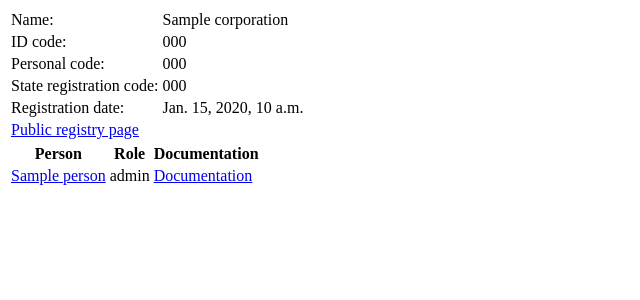
After one commit to tigeorgia/CorpSearch, a Django app: template apps/corporations/templates/corporations/detail.html in a window 1280 px wide. The commit adds this page. Shown: the top 300 px of the page, without its empty margins (0-640 px from the left). Run offline with Django 3.2, Linux system fonts and the light colour scheme; the template is opened without the code that fills it: most values are stand-ins (such as "Sample title", 1, 10 or a date in 2020).

Commit message:
Added corporation profile pages.

```diff
--- a/apps/corporations/models.py
+++ b/apps/corporations/models.py
@@ -1,4 +1,5 @@
 from django.db import models
+from django.core.urlresolvers import reverse
 
 # Create your models here.
 class Corporation(models.Model):
@@ -17,6 +18,9 @@ class Corporation(models.Model):
 
     registration_date = models.DateField()
 
+    def get_absolute_url(self):
+        return reverse('corporation-detail', args=[self.pk])
+
     def _get_registry_url(self):
         return u"https://enreg.reestri.gov.ge/main.php?c=app&m=show_legal_person&legal_code_id={}".format(self.registry_db_code)
     registry_url = property(_get_registry_url)
--- a/apps/corporations/templates/corporations/corporation_list.html
+++ b/apps/corporations/templates/corporations/corporation_list.html
@@ -12,7 +12,7 @@
 <tbody>
 {% for c in corporations %}
 <tr><td>{{ c.id_code }}</td>
-    <td>{{ c.name }}</td>
+    <td><a href="{{ c.get_absolute_url }}" title="View corporation details">{{ c.name }}</a></td>
     <td><a href="{{c.registry_url}}" title="View on public registry" target="_blank">{% trans 'View on registry' %}</a></td>
 </tr>
 {% endfor %}
--- /dev/null
+++ b/apps/corporations/templates/corporations/detail.html
@@ -0,0 +1,44 @@
+{% load i18n %}
+{% block corpcontent %}
+<div id="corporation-profile">
+    <table id="corporation-attributes">
+        <tbody>
+            <tr><td>{% trans 'Name' %}:</td>
+                <td>{{ corporation.name }}</td>
+            </tr>
+            <tr><td>{% trans 'ID code' %}:</td>
+                <td>{{ corporation.id_code }}</td>
+            </tr>
+            <tr><td>{% trans 'Personal code' %}:</td>
+                <td>{{ corporation.personal_code }}</td>
+            </tr>
+            <tr><td>{% trans 'State registration code' %}:</td>
+                <td>{{ corporation.state_reg_code }}</td>
+            </tr>
+            <tr><td>{% trans 'Registration date' %}:</td>
+                <td>{{ corporation.registration_date }}</td>
+            <tr><td><a href="{{ corporation.registry_url }}" target="_blank" title="{% trans 'View details from the Public Registry database' %}">{% trans 'Public registry page' %}</a></td>
+                <td></td>
+            </tr>
+        </tbody>
+    </table>
+</div>
+<div id="affiliations">
+    <table id="affiliations-list">
+        <thead>
+            <tr><th>{% trans 'Person' %}</th>
+                <th>{% trans 'Role' %}</th>
+                <th>{% trans 'Documentation' %}</th>
+            </tr>
+        </thead>
+        <tbody>
+            {% for a in corporation.affiliation_set.all %}
+                <tr><td><a href="{{ a.person.get_absolute_url }}" title="{% trans 'View profile' %}">{{ a.person.name }}</a></td>
+                    <td>{{ a.role }}</td>
+                    <td><a href="{{a.cite_link}}" title="{% trans 'View documentation' %}">{% trans 'Documentation' %}</a></td>
+                </tr>
+            {% endfor %}
+        </tbody>
+    </table>
+</div>
+{% endblock %}
--- a/apps/corporations/urls.py
+++ b/apps/corporations/urls.py
@@ -1,6 +1,7 @@
 from django.conf.urls.defaults import patterns, url
-from .views import CorporationListView
+from .views import CorporationListView, CorporationDetailView
 
 urlpatterns = patterns('',
     url(r'^$', CorporationListView.as_view(), name='corporation-list'),
+    url(r'^(?P<pk>\d+)/$', CorporationDetailView.as_view(), name='corporation-detail'),
 )
--- a/apps/corporations/views.py
+++ b/apps/corporations/views.py
@@ -1,6 +1,7 @@
 from .models import Corporation
 
 from django.views.generic.list import ListView
+from django.views.generic.detail import DetailView
 from django.core.paginator import Paginator, EmptyPage, PageNotAnInteger
 
 # Create your views here.
@@ -8,3 +9,8 @@ class CorporationListView(ListView):
     model = Corporation
     context_object_name = 'corporations'
     template_name = 'corporations/corporation_list.html'
+
+class CorporationDetailView(DetailView):
+    model = Corporation
+    context_object_name = 'corporation'
+    template_name = 'corporations/detail.html'
```
